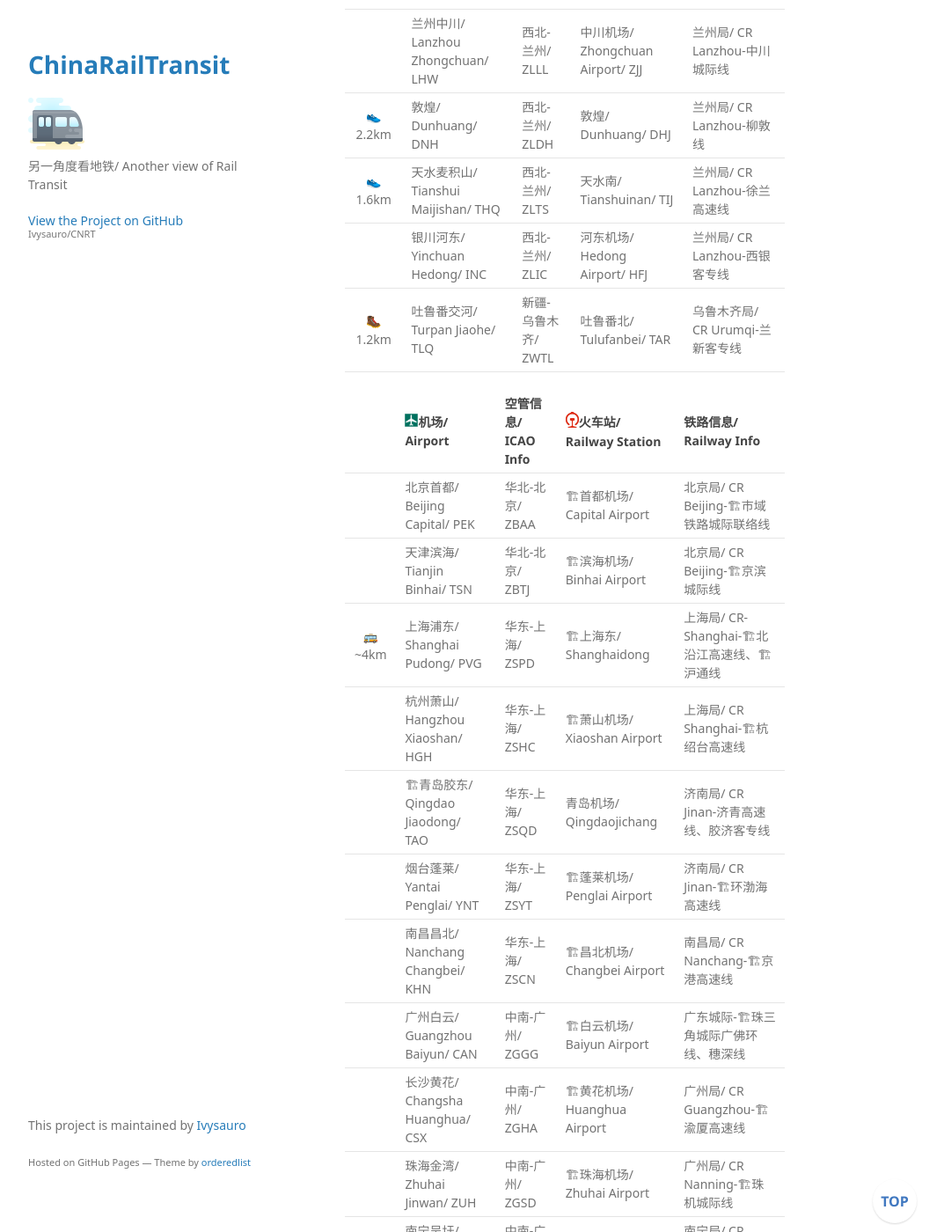
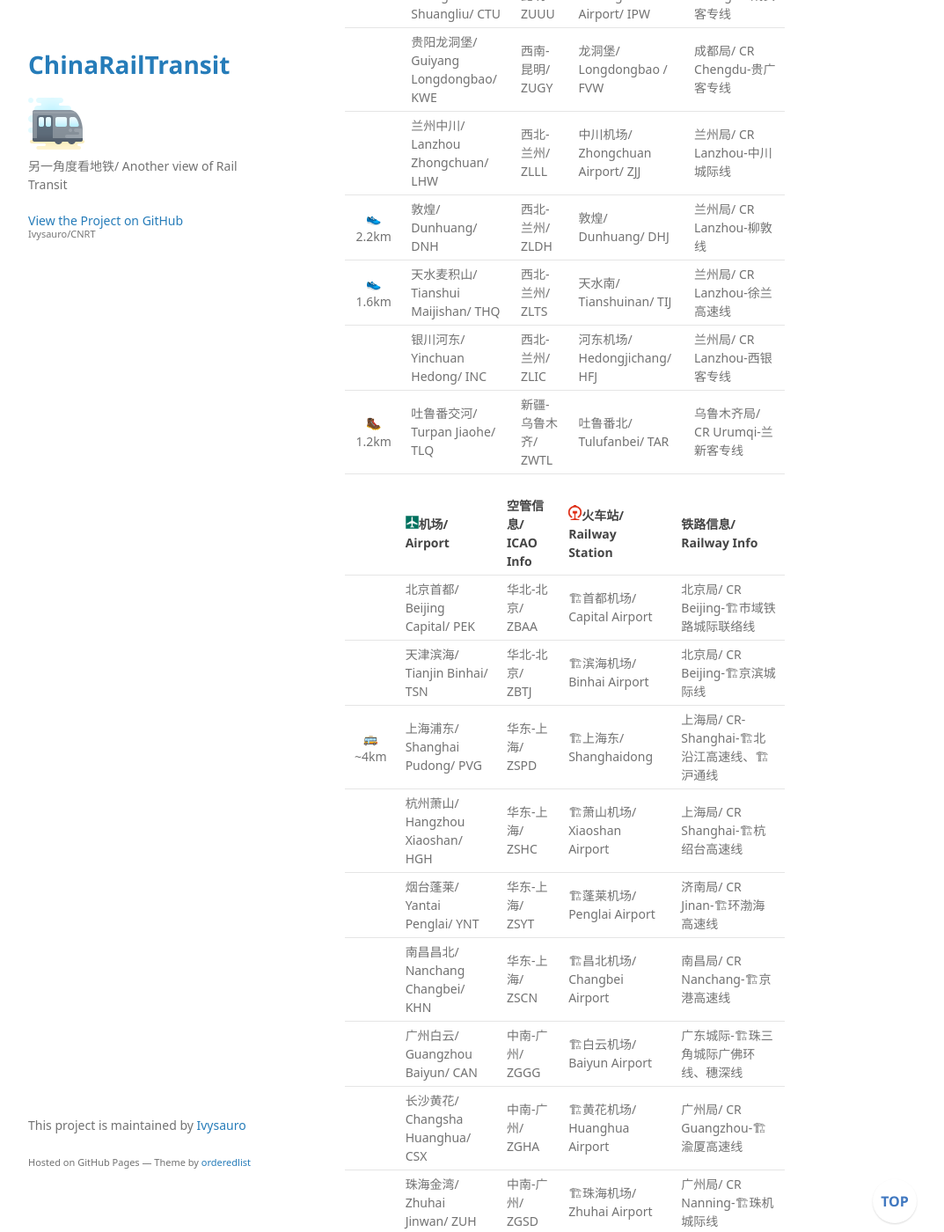
Before and after one commit to Ivysauro/CNRT, a Jekyll site: the page built from data/Air-Rail.md, in a window 1280 px wide and 1400 px high, scrolled down 1875 px. Shown: the whole window at 88% size, without its empty margins (178-1251 px from the left). Built offline with Jekyll 4.4.1, drawn with Linux system fonts in a browser that asks for light colours; some web fonts are replaced; our own code applies the rules of GitHub Pages for plain Markdown files; a script that is not in the unit is left out; some of the changed text lies outside the part shown.

Commit message:
🍊更新青岛数据

```diff
--- a/data/Air-Rail.md
+++ b/data/Air-Rail.md
@@ -34,7 +35,7 @@
 | | 兰州中川/ Lanzhou Zhongchuan/ LHW | 西北-兰州/ ZLLL | 中川机场/ Zhongchuan Airport/ ZJJ | 兰州局/ CR Lanzhou-中川城际线 |
 | 👟2.2km | 敦煌/ Dunhuang/ DNH | 西北-兰州/ ZLDH | 敦煌/ Dunhuang/ DHJ | 兰州局/ CR Lanzhou-柳敦线 |
 | 👟1.6km | 天水麦积山/ Tianshui Maijishan/ THQ | 西北-兰州/ ZLTS | 天水南/ Tianshuinan/ TIJ | 兰州局/ CR Lanzhou-徐兰高速线 |
-| | 银川河东/ Yinchuan Hedong/ INC | 西北-兰州/ ZLIC | 河东机场/ Hedong Airport/ HFJ | 兰州局/ CR Lanzhou-西银客专线 |
+| | 银川河东/ Yinchuan Hedong/ INC | 西北-兰州/ ZLIC | 河东机场/ Hedongjichang/ HFJ | 兰州局/ CR Lanzhou-西银客专线 |
 | 🥾1.2km | 吐鲁番交河/ Turpan Jiaohe/ TLQ | 新疆-乌鲁木齐/ ZWTL | 吐鲁番北/ Tulufanbei/ TAR | 乌鲁木齐局/ CR Urumqi-兰新客专线 |
 
 | | <img src="https://raw.githubusercontent.com/Ivysauro/CNRT/master/images/Airport.png" width="15" hegiht="15" alt="Airport"/>机场/ Airport | 空管信息/ ICAO Info | <img src="https://raw.githubusercontent.com/Ivysauro/CNRT/master/images/CR.png" width="15" hegiht="15" alt="China Railway"/>火车站/ Railway Station | 铁路信息/ Railway Info |
@@ -43,7 +44,6 @@
 | | 天津滨海/ Tianjin Binhai/ TSN | 华北-北京/ ZBTJ | 🏗滨海机场/ Binhai Airport | 北京局/ CR Beijing-🏗京滨城际线 |
 | 🚌~4km | 上海浦东/ Shanghai Pudong/ PVG | 华东-上海/ ZSPD | 🏗上海东/ Shanghaidong | 上海局/ CR-Shanghai-🏗北沿江高速线、🏗沪通线 |
 | | 杭州萧山/ Hangzhou Xiaoshan/ HGH | 华东-上海/ ZSHC | 🏗萧山机场/ Xiaoshan Airport | 上海局/ CR Shanghai-🏗杭绍台高速线 |
-| | 🏗青岛胶东/ Qingdao Jiaodong/ TAO | 华东-上海/ ZSQD | 青岛机场/ Qingdaojichang | 济南局/ CR Jinan-济青高速线、胶济客专线 |
 | | 烟台蓬莱/ Yantai Penglai/ YNT | 华东-上海/ ZSYT | 🏗蓬莱机场/ Penglai Airport | 济南局/ CR Jinan-🏗环渤海高速线 |
 | | 南昌昌北/ Nanchang Changbei/ KHN | 华东-上海/ ZSCN | 🏗昌北机场/ Changbei Airport | 南昌局/ CR Nanchang-🏗京港高速线 |
 | | 广州白云/ Guangzhou Baiyun/ CAN | 中南-广州/ ZGGG | 🏗白云机场/ Baiyun Airport | 广东城际-🏗珠三角城际广佛环线、穗深线 |
@@ -108,8 +108,7 @@
 | | 长沙黄花/ Changsha Huanghua/ CSX | 中南-广州/ ZGHA | 磁浮机场/ Airport Maglev、🏗黄花机场西/ West Huanghua Airport | 磁浮快线 |
 | | 宁波栎社/ Ningbo Lishe/ NGB | 华东-上海/ ZSNB | 栎社国际机场/ Lishe International Airport | 2号线 |
 | | 苏南硕放/ Sunan Shuofang/ WUX | 华东-上海/ ZSWX | 硕放机场/ Sunan Shuofang International Airport | 3号线 |
-| | 青岛流亭/ Qingdao Liuting/ TAO | 华东-上海/ ZSQD | 流亭/ Liuting | 1号线 |
-| | *青岛胶东/Qingdao Jiaodong/ TAO* | 华东-上海/ ZSQD | 🏗胶东机场/ Jiaodong Airport | 8号线 |
+| | 青岛胶东/Qingdao Jiaodong/ TAO | 华东-上海/ ZSQD | 🏗胶东机场/ Jiaodong Airport | 8号线 |
 | | 福州长乐/ Fuzhou Changle / FOC | 华东-上海/ ZSFZ | 🏗长乐机场/ Fuzhou Changle International Airport | |
 | | 贵阳龙洞堡/ Guiyang Longdongbao/ KWE | 西南-昆明/ ZUGY | 龙洞堡机场/ Longdongbao International Airport | 2号线 |
 | 👟2.2km | 厦门高崎/ Xiamen Gaoqi/ XMN | 华东-上海/ ZSAM | 高崎/ Gaoqi | 1号线 |
```
Also changed, not shown: other parts of data/Air-Rail.md (+1 -0 lines).
